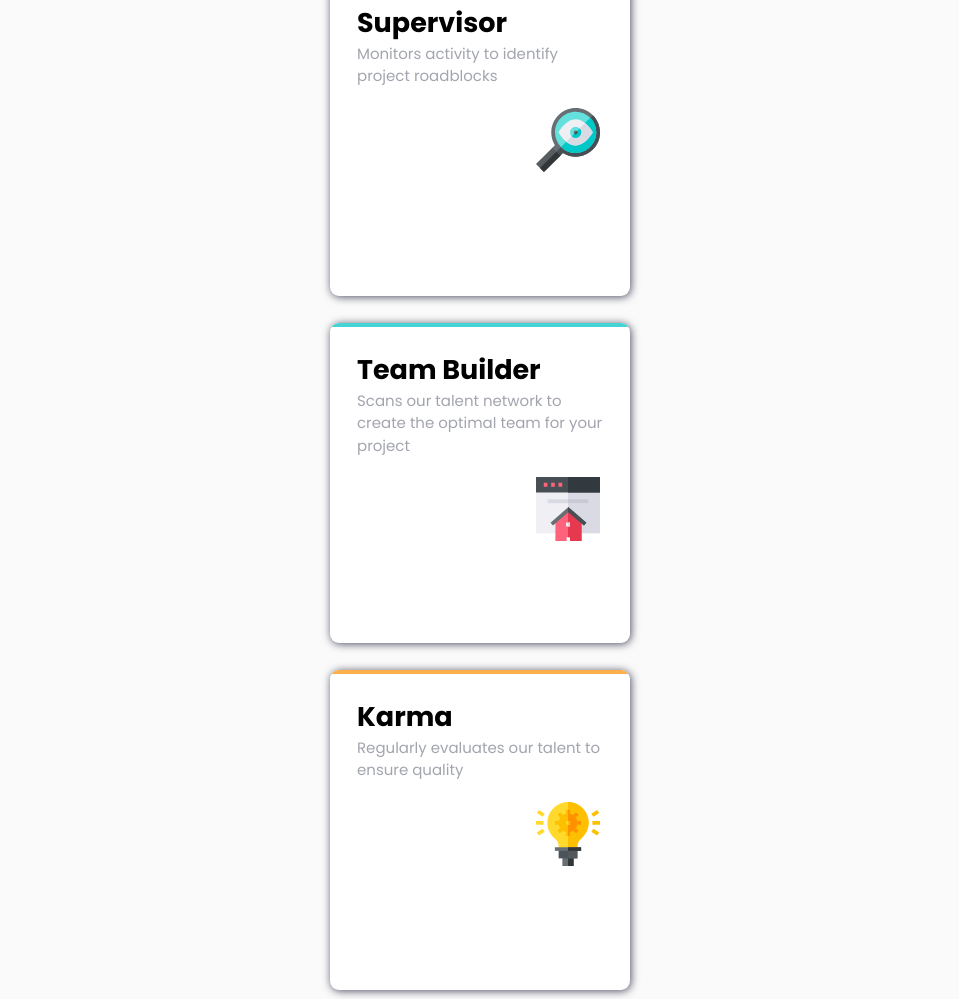
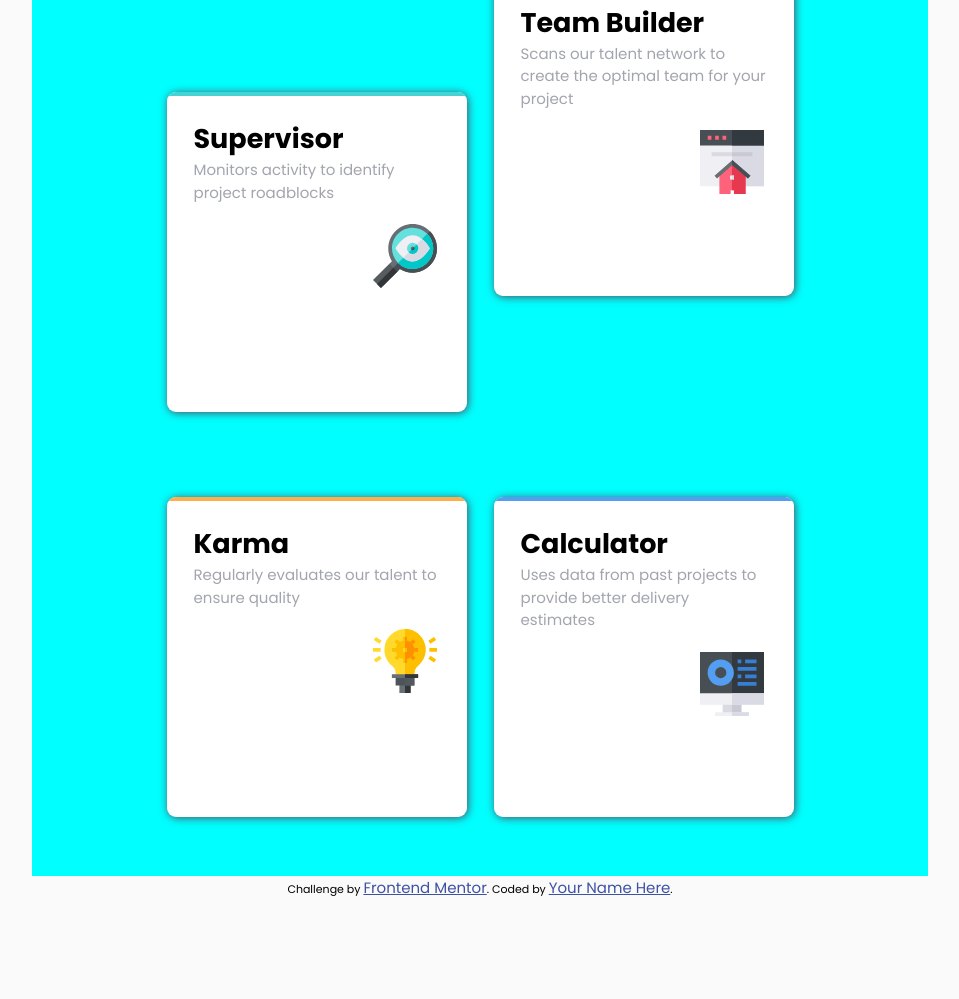
Before and after one commit to belchiorgomes/Secao-de-recursos-de-quatro-carta, a plain HTML site: page index.html in a window 1280 px wide. Shown: the part 421-1420 px from the top of the page, without its empty margins (160-1119 px from the left). After the commit the page ends 1320 px from the top, so only its background shows below. Drawn offline with Linux system fonts and the light colour scheme.

Commit message:
alinhando elementos

```diff
--- a/index.html
+++ b/index.html
@@ -29,14 +29,14 @@
     </header>
 
     <div id="container_cards">
-      <div class="card" style="--cor: hsl(0, 78%, 62%);">
+      <div id="card01" class="card" style="--cor: hsl(180, 62%, 55%);">
         <h2>Supervisor</h2>
         <p>Monitors activity to identify project roadblocks</p>
 
         <img src="images/icon-supervisor.svg" alt="icon-supervisor">
       </div>
 
-      <div class="card" style="--cor: hsl(180, 62%, 55%);">
+      <div id="card02" class="card" style="--cor: hsl(0, 78%, 62%);">
         <h2>Team Builder</h2>
         <p>
           Scans our talent network to create the optimal team for your project
@@ -45,14 +45,14 @@
         <img src="images/icon-team-builder.svg" alt="icon-team-builder">
       </div>
 
-      <div class="card" style="--cor: hsl(34, 97%, 64%);">
+      <div id="card03" class="card" style="--cor: hsl(34, 97%, 64%);">
         <h2>Karma</h2>
         <p>Regularly evaluates our talent to ensure quality</p>
 
         <img src="images/icon-karma.svg" alt="icon-karma">
       </div>
 
-      <div class="card" style="--cor: hsl(212, 86%, 64%);">
+      <div id="card04" class="card" style="--cor: hsl(212, 86%, 64%);">
         <h2>Calculator</h2>
         <p>
           Uses data from past projects to provide better delivery estimates
--- a/style.css
+++ b/style.css
@@ -28,10 +28,12 @@ body{
 }
 
 main{
-    width: 100%;
+    width: 70vw;
     height: 100%;
+    margin: 0 auto;
     display: flex;
     flex-flow: column wrap;
+    align-items: center;
 }
 
 main h2{
@@ -46,7 +48,8 @@ main p{
 
 main > header{
     width: 300px;
-    margin: 2.3rem auto;
+    margin-block: 2.3rem;
+    /*margin: 2.3rem auto;*/
 }
 
 main > header h1{
@@ -64,12 +67,15 @@ main > header h3{
 }
 
 main > #container_cards{
-    width: 375px;
+    width: initial;
+    height: 900px;
     display: flex;
-    flex-flow: column wrap;
+    flex-flow: row wrap;
+    justify-content: center;
     align-items: center;
     gap: 1.8rem;
     margin: 0 auto;
+    background-color: aqua;
 }
 
 main > #container_cards .card{
@@ -98,3 +104,19 @@ main > #container_cards .card img{
     right: 10%;
     margin-top: 20px;
 }
+
+main > #container_cards #card01{
+    align-self: flex-end;
+}
+
+main > #container_cards #card02{
+    align-self: flex-start;
+}
+
+main > #container_cards #card03{
+    align-self: center;
+}
+
+main > #container_cards #card04{
+    align-self: center;
+}
```
